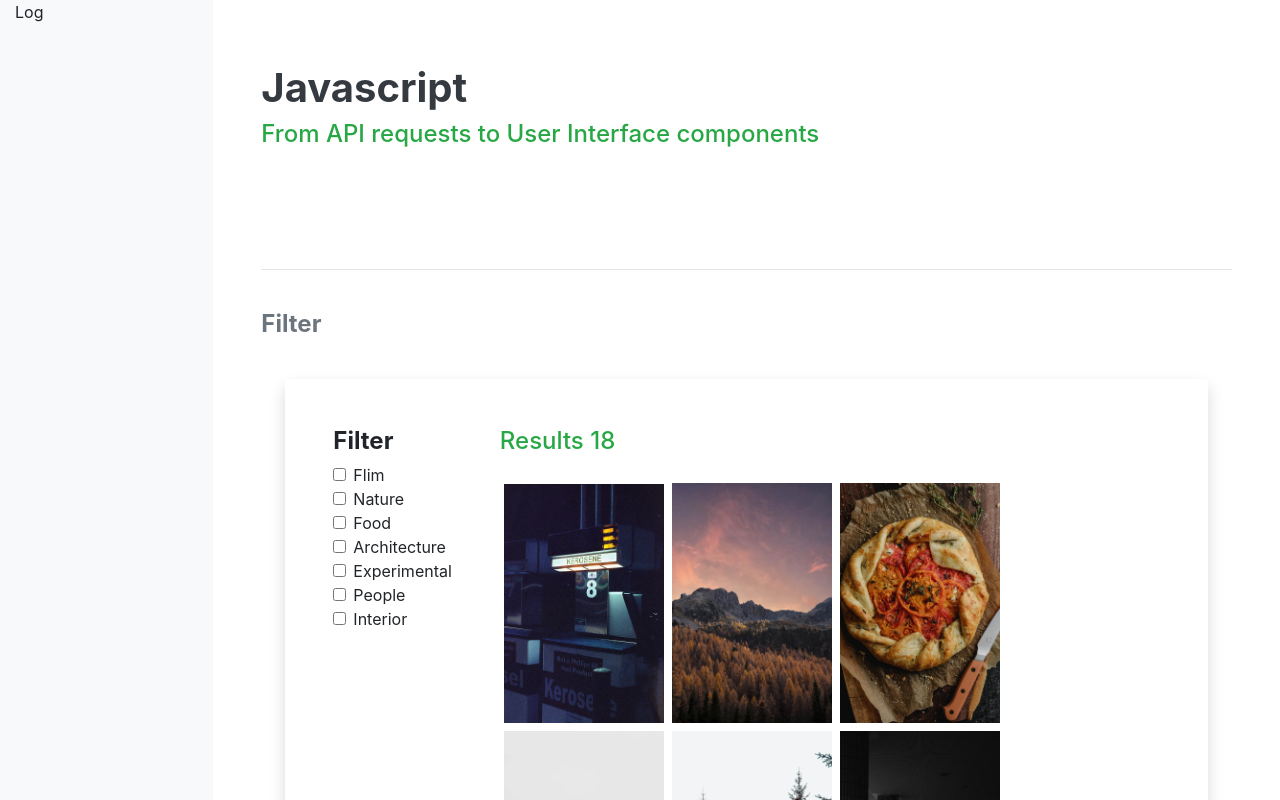
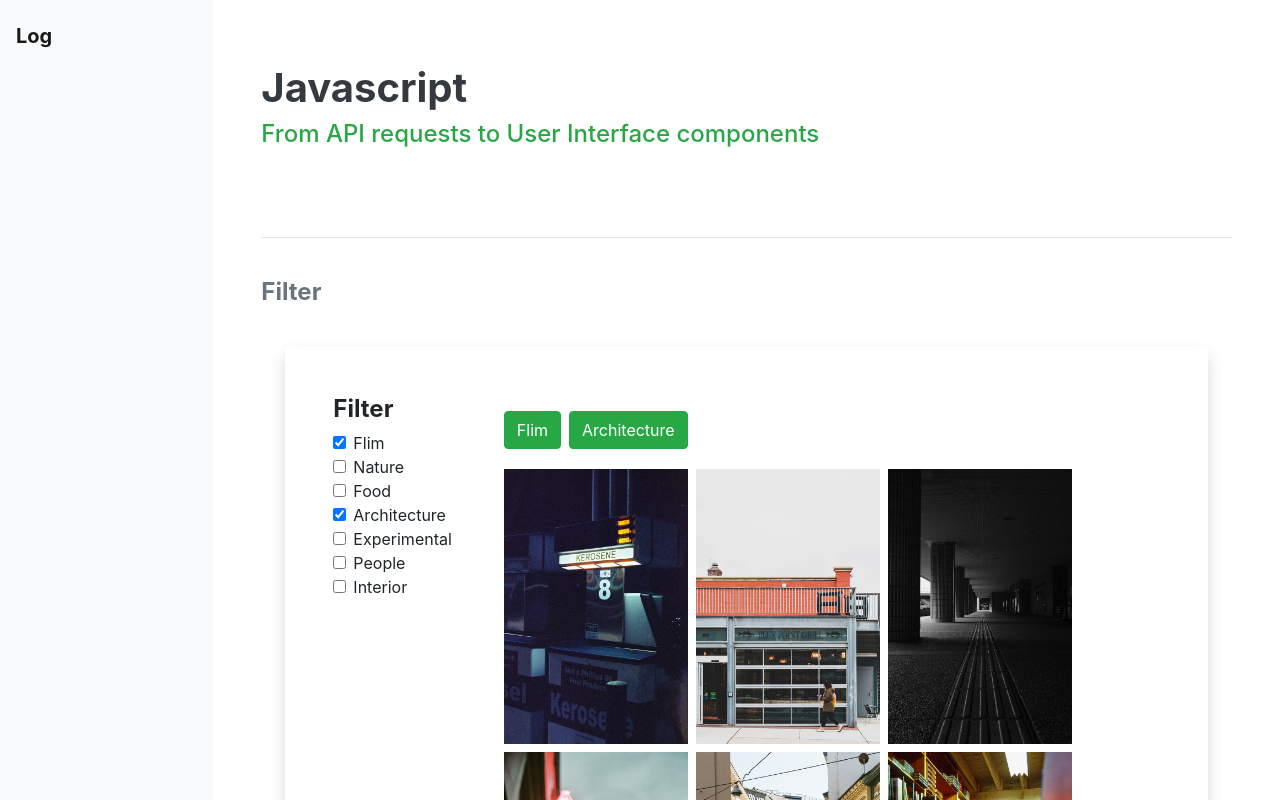
Before and after one commit to Jonbodoe/Log-Directory, a React (Create React App) app: page / in a window 1280 px wide. Shown: the top 800 px of the page. Built offline with nearby package versions, Linux system fonts and the light colour scheme.

Commit message:
created filter directory

```diff
--- a/package.json
+++ b/package.json
@@ -11,6 +11,7 @@
     "prop-types": "^15.7.2",
     "react": "^16.13.1",
     "react-dom": "^16.13.1",
+    "react-router-dom": "^5.2.0",
     "react-scripts": "3.4.3"
   },
   "scripts": {
--- a/src/Components/Header.js
+++ b/src/Components/Header.js
@@ -1,7 +1,7 @@
 import React from 'react';
 
 const Header = (props) => {
-    return <div className="py-5">
+    return <div className="pt-5 pb-3">
         <h1 className="text-dark font-weight-bold">
             {props.title}
         </h1>
--- a/src/Components/Navigation.js
+++ b/src/Components/Navigation.js
@@ -1,8 +1,20 @@
 import React from 'react';
+import directoryData from '../DirectoryData'
 
 const Navigation = () => {
+    const jsConcepts = directoryData.JavascriptCategories[0].componentList;
+    console.log(jsConcepts)
     return <>
-        <nav className="">Log</nav>
+        <nav className="nav navbar-light fixed-top p-3">
+            <div className="navbar-brand font-weight-bold">Log</div>
+        </nav>
+        <div>
+            {/* {
+                jsConcepts.map(data => data.component
+                )
+            } */}
+        </div>
+
     </>
 }
 
--- a/src/Directory/Javascript/Filter/Filter.js
+++ b/src/Directory/Javascript/Filter/Filter.js
@@ -6,23 +6,49 @@ import Title from '../../../Components/Title';
 // import Container from '../../../Components';
 import data from './Data';
 
+
+const getCategories = () => {
+    const newArray = []
+    data.forEach(img => newArray.push(img.category))
+    return [...new Set(newArray)]
+}
+
+const isChecked = (state, category) => {
+    return state.indexOf(category) >= 0 ? true : false
+}
+
+const filterHandler = (e, handler, state) => {
+    console.log(e.target)
+    if (isChecked(state, e.target.value)) {
+        return handler(state.filter(category => category !== e.target.value))
+    }
+    handler(state.concat(e.target.value))
+}
+
 const Filter = () => {
-    const [selected, setSelected] = useState([])
+    const [selected, setSelected] = useState([
+        "Flim", "Architecture"
+    ])
+    console.log(selected)
     return <>
-                <Title title={'Filter'} />
+        <Title title={'Filter'} />
         <Module>
             <div className="d-flex">
                 <div className="h-100 pr-md-5">
-                    <RadioInputs />
+                    <fieldset>
+                        <RadioInputs handler={setSelected} state={selected} />
+                    </fieldset>
                 </div>
                 <div className="">
-                    <ImageTotal />
-                    <GetImages />
+                    <FilterButtons handler={setSelected} state={selected} />
+                    {/* <ImageTotal /> */}
+                    <GetImages state={selected} data={data} />
                 </div>
             </div>
         </Module>
     </>
 }
+
 const RadioInputs = (props) => {
     const categories = getCategories()
     return <>
@@ -30,8 +56,13 @@ const RadioInputs = (props) => {
         {
             categories.map(category =>
                 <div key={category} className="form-check">
-                    <input className="form-check-input" type="checkbox" name={category} />
-                    <label className="form-check-label" >
+                    <input
+                        className="form-check-input"
+                        type="checkbox" value={`${category}`}
+                        checked={isChecked(props.state, category)}
+                        onChange={(e) => filterHandler(e, props.handler, props.state)}
+                    />
+                    <label className="form-check-label">
                         {category}
                     </label>
                 </div>
@@ -39,32 +70,46 @@ const RadioInputs = (props) => {
         }
     </>
 }
-
-const getCategories = () => {
-    const newArray = []
-    data.map(img => newArray.push(img.category))
-    return [...new Set(newArray)]
+const FilterButtons = (props) => {
+    return <div className="py-3">
+        {
+            props.state.map(category =>
+                <button
+                    key={category}
+                    className="btn btn-success mx-1"
+                    value={category}
+                    onClick={(e) => filterHandler(e, props.handler, props.state)}
+                >
+                    {category}
+                    {/* <i className="fas fa-times ml-2"></i> */}
+                </button>
+            )
+        }
+    </div>
 }
 
 const GetImages = (props) => {
+    const filteredList = props.data.filter(img => props.state.includes(img.category))
     return <>
         {
-            data.map(img =>
-                <img className="filter-card m-1" src={img.src} alt="Card cap" />
+            filteredList.map(img =>
+                <img key={img.src} className="filter-card m-1" src={img.src} alt="Card cap" />
             )
         }
     </>
 }
-const ImageTotal = (props) => {
-    return <>
-        <p className="text-success h4 pb-3">Results {data.length}</p>
-    </>
-}
-// console.log(getCategories())
+// const ImageTotal = (props) => {
+//     return <>
+//         <p className="text-success h4 pb-3">Results {data.length}</p>
+//     </>
+// }
+
+
 
 // State
-// --- Selected
-// ---
+// --- Selected filter if is in state list
+// Event
+// --- Add or remove from state list based on selected filter function ^^^
 // Create categories
 // Cards
 // Radio Inputs
--- a/src/DirectoryData.js
+++ b/src/DirectoryData.js
@@ -1,24 +1,27 @@
 import React from 'react'
+import Tabs from './Directory/Javascript/Tabs/Tabs';
+import Slider from './Directory/Javascript/Slider/Slider'
+import Filter from './Directory/Javascript/Filter/Filter'
 
-const DirectoryData = {
+const directoryData = {
     JavascriptCategories: [
         {
             category: "User Interfaces",
             componentList: [
                 {
-                    component: <></>,
+                    component: <Tabs/>,
                     title: 'Tab Display',
-                    published: true
+                    // published: true
                 },
                 {
-                    component: <></>,
+                    component: <Slider/>,
                     title: 'Slider',
-                    published: false
+                    // published: false
                 },
                 {
-                    component: <></>,
+                    component: <Filter/>,
                     title: 'Filter Categories',
-                    published: false
+                    // published: false
                 }
             ]
         },
@@ -65,4 +68,4 @@ const DirectoryData = {
     ]
 }
 
-export default DirectoryData;
+export default directoryData;
--- a/src/index.css
+++ b/src/index.css
@@ -32,6 +32,6 @@ img.img-opacity{
   opacity: 0.7
 }
 .filter-card {
-  max-width: 10rem;
+  max-width: 11.5rem;
   min-width: 6rem;
 }
```
Also changed, not shown: 1 other file (tests, documents, lock files or other folders).
